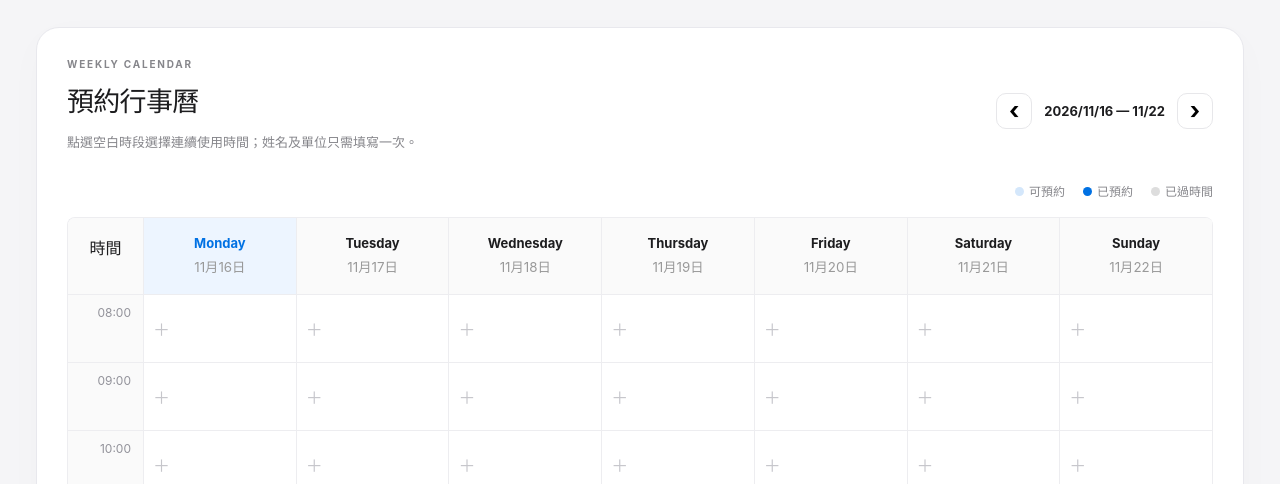
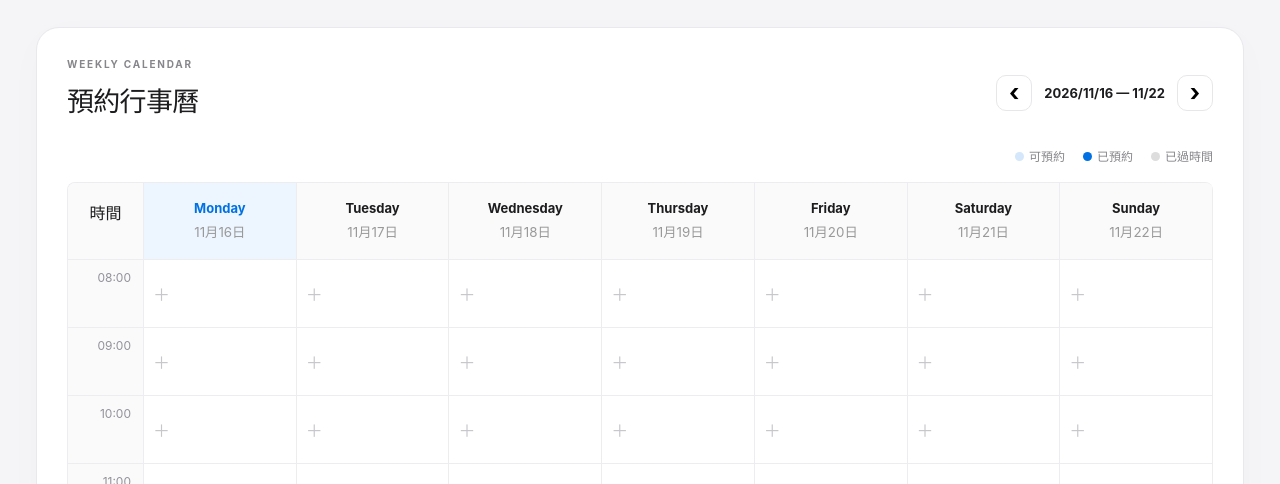
Before and after one commit to jessechan27/lionheart-fx-booking, a plain HTML site: page index.html in a window 1280 px wide. Shown: the part 616-1100 px from the top of the page. Drawn offline with nearby package versions, Linux system fonts and the light colour scheme.

Commit message:
Remove redundant reservation instruction below calendar heading

```diff
--- a/index.html
+++ b/index.html
@@ -28,7 +28,7 @@
 </section>
 <section class="calendar-card">
   <div class="calendar-head">
-    <div><div class="eyebrow">WEEKLY CALENDAR</div><h2>預約行事曆</h2><p>點選空白時段選擇連續使用時間；姓名及單位只需填寫一次。</p></div>
+    <div><div class="eyebrow">WEEKLY CALENDAR</div><h2>預約行事曆</h2></div>
     <div class="week-controls"><button class="icon-button" id="prev" aria-label="上一週">‹</button><span id="weekLabel"></span><button class="icon-button" id="next" aria-label="下一週">›</button></div>
   </div>
   <div class="legend"><span><i class="dot free"></i>可預約</span><span><i class="dot booked"></i>已預約</span><span><i class="dot past"></i>已過時間</span></div>
```
